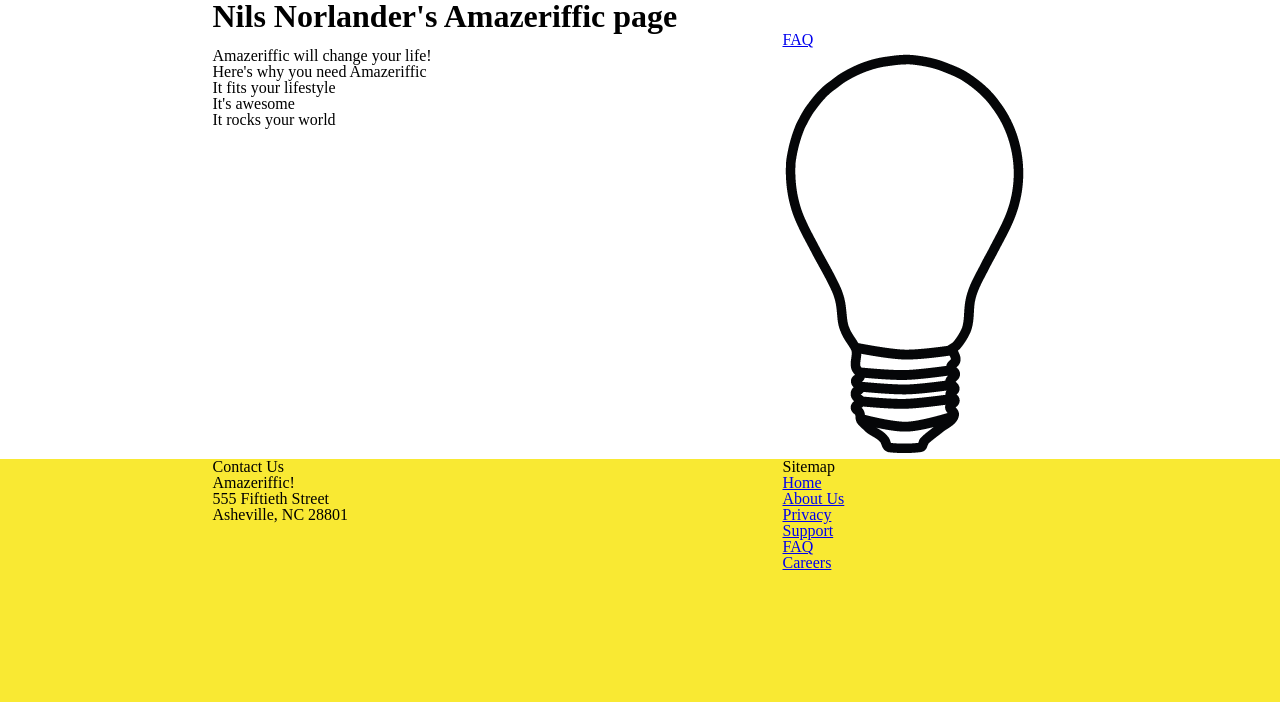
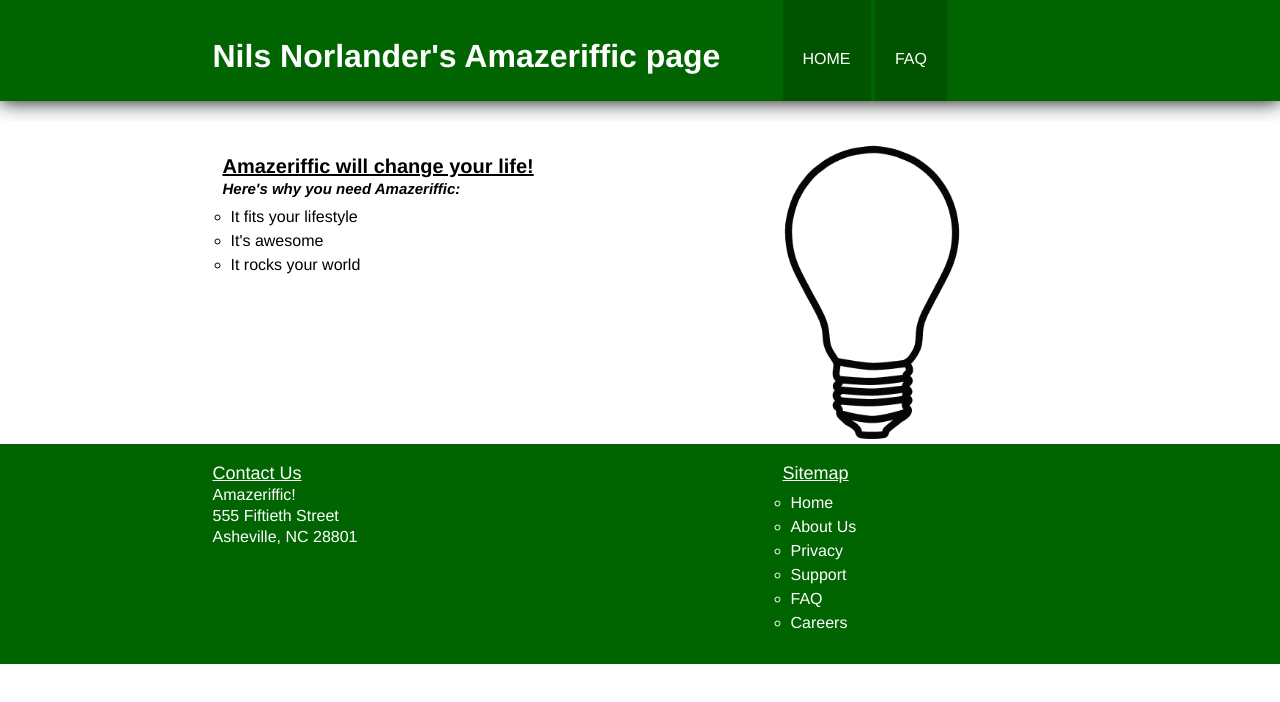
Before and after one commit to NilsNorlander/P2, a plain HTML site: page index.html in a window 1280 px wide. Drawn offline with Linux system fonts and the light colour scheme.

Commit message:
Changed styles in style.css and edited index/faq.

```diff
--- a/index.html
+++ b/index.html
@@ -11,6 +11,7 @@
       <div class="container">
         <h1>Nils Norlander's Amazeriffic page</h1>
         <nav>
+          <a href="index.html">HOME</a>
           <a href="faq.html">FAQ</a>
         </nav>
       </div>
@@ -20,7 +21,7 @@
       <div class="container">
         <div class="left">
           <h2>Amazeriffic will change your life!</h2>
-          <h3>Here's why you need Amazeriffic</h3>
+          <h3>Here's why you need Amazeriffic:</h3>
           <ul>
             <li>It fits your lifestyle</li>
             <li>It's awesome</li>
@@ -29,7 +30,7 @@
         </div>
 
         <div class="right">
-          <img src="images/lightbulb.png">
+          <img class="pic" src="images/lightbulb.png">
         </div>
       </div>
     </main>
--- a/stylesheets/style.css
+++ b/stylesheets/style.css
@@ -1,5 +1,7 @@
 body {
-  background: #f9e933;
+  height: 100%;
+  /*background-color: yellow; */
+  font-family: helvetica;
 }
 
 header, main, footer {
@@ -12,8 +14,11 @@ header .container, main .container, footer .container {
 }
 
 header {
-  background: white;
+  background: darkgreen;
   overflow: auto;
+  padding: 20px 10px 0px 10px;
+  box-shadow: 0px 0px 20px;
+  margin-bottom: 20px;
 }
 
 header h1 {
@@ -21,11 +26,14 @@ header h1 {
   width: 570px;
   font-size:200%;
   font-weight: bolder;
+  color: white;
+  margin-bottom: 9px;
 }
 
 header nav {
   float: right;
   width: 285px;
+  margin-top: -30px;
 }
 
 main {
@@ -36,6 +44,8 @@ main {
 main .left {
   float: left;
   width: 400px;
+  padding: 10px;
+  margin-top: 5px;
 }
 
 main .right {
@@ -46,6 +56,76 @@ main .right {
 #Q1 {color:red;}
 #Q2 {color:purple;}
 
+a{
+  color: white;
+  text-decoration: none;
+}
+
+a:hover{
+  color:yellow;
+}
+.sitemap a{
+  color: white;
+}
+
+.sitemap a:hover{
+  color:orange;
+}
+
+.container{
+  padding: 20px;
+}
+
+.pic{
+  height: 300px;
+}
+
+nav a{
+  background-color: rgb(0, 84, 0);
+  color: white;
+  text-decoration: none;
+  padding: 100% 20px 100% 20px;
+}
+nav a:hover{
+  color: darkgreen;
+  background-color: orange;
+}
+
+li{
+  margin: 8px;
+  list-style-type: circle;
+}
+
+p{
+  margin-bottom: 5px;
+}
+
+h2{
+  text-decoration: underline;
+  font-size: 20px;
+  padding-bottom: 5px;
+  font-weight: bolder;
+}
+
+h3{
+  font-size: 15px;
+  padding-bottom: 5px;
+  font-weight: bold;
+  font-style: italic;
+}
+
+h5{
+  text-decoration: underline;
+  font-size: 18px;
+  padding-bottom: 5px;
+}
+
+footer{
+  background: darkgreen;
+  height: 220px;
+  color:white;
+}
+
 footer .left {
   float: left;
   width: 570px;
```
Also changed, not shown: FAQ.html (+2 -1 lines), javascripts/functions.js (+48 -0 lines).
